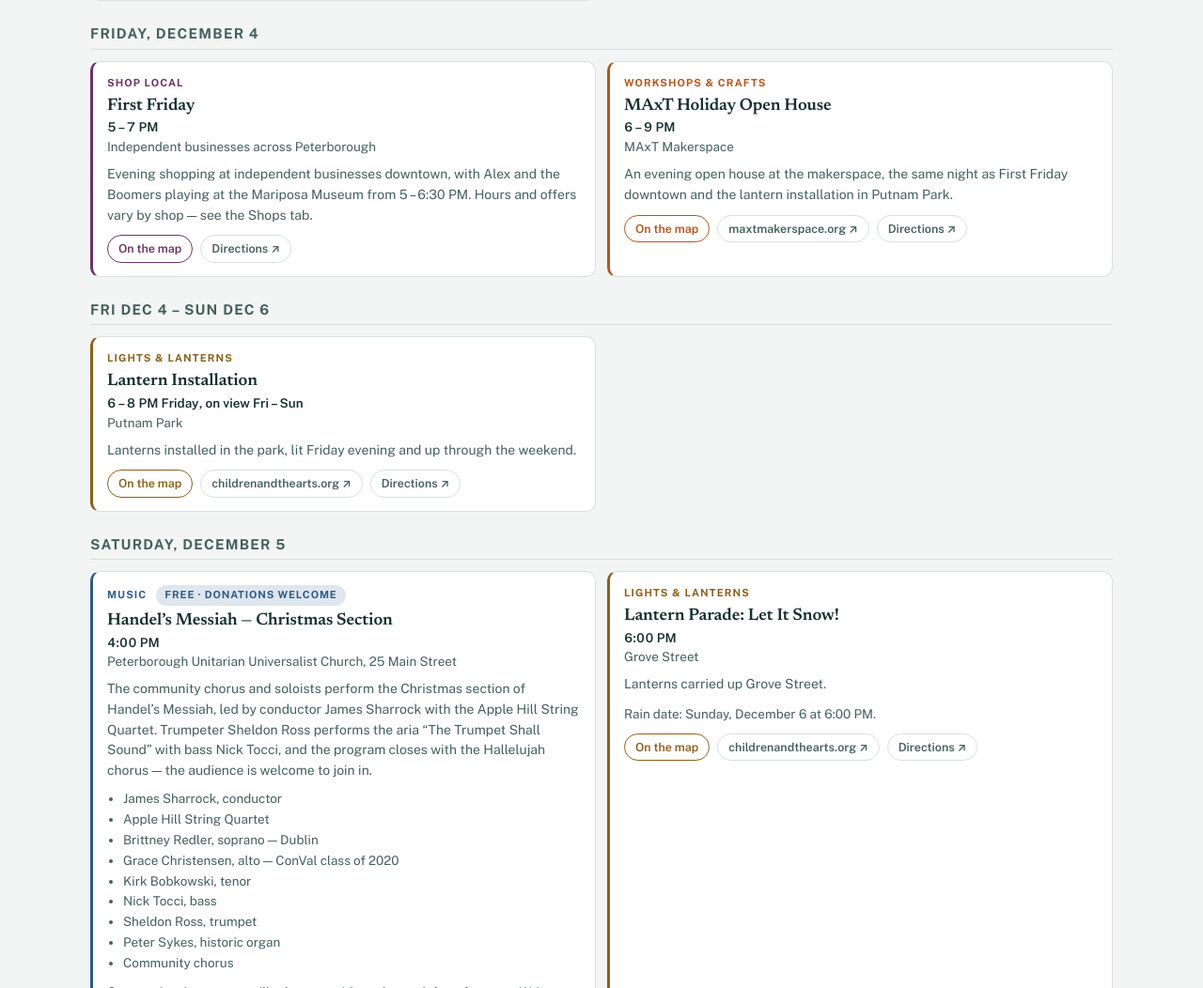
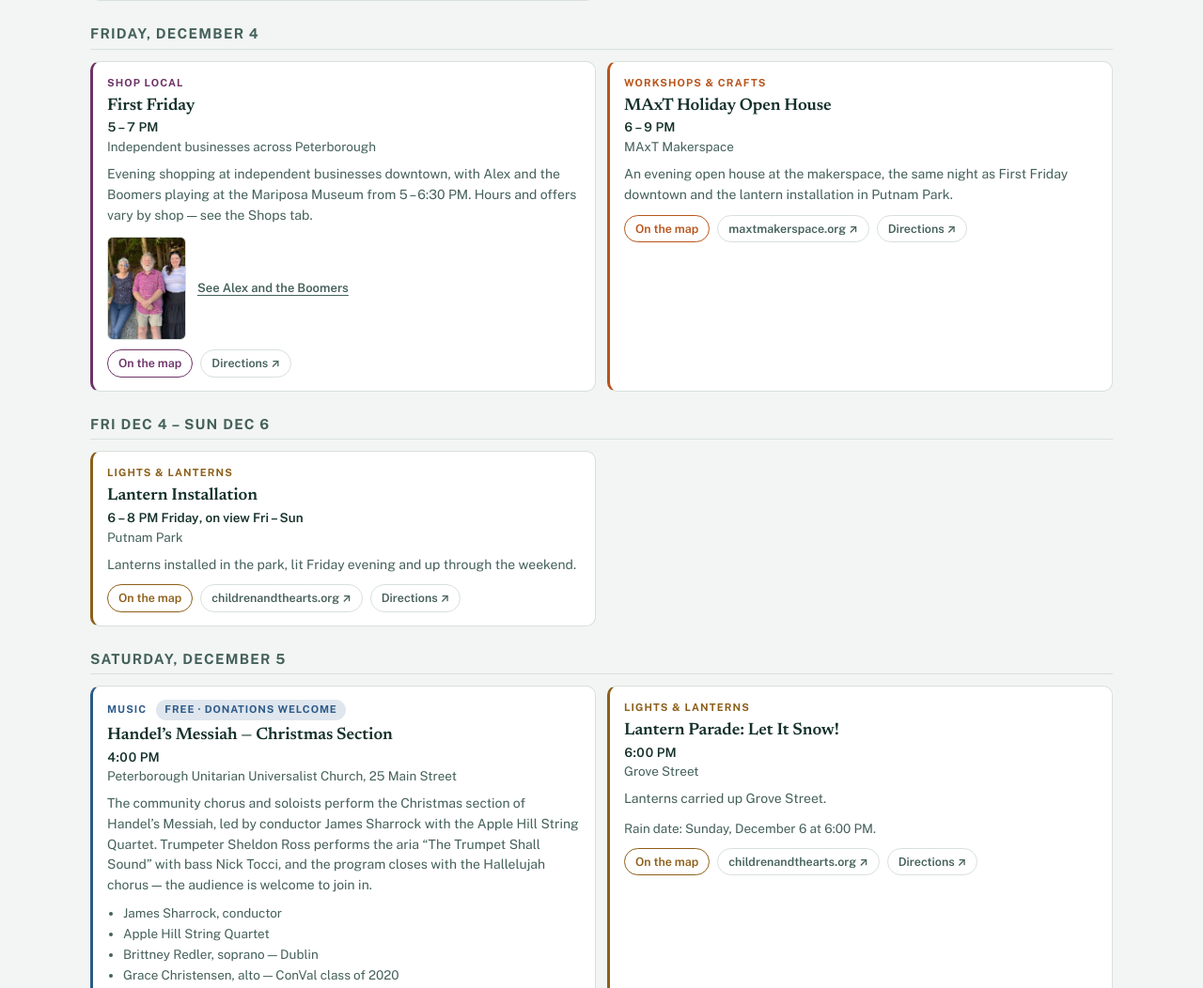
Before and after one commit to erin-cpu/Around-Peterborough, a plain HTML site: page docs/index.html in a window 1280 px wide. Shown: the part 4565-5617 px from the top of the page at 94% size. Drawn offline with nearby package versions, Linux system fonts and the light colour scheme.

Commit message:
Put the Alex and the Boomers photo on First Friday
The attachment caption was hardcoded to "View the full flyer", which
would have been wrong over a photograph of a band. Events can now set
their own; the five actual flyers say nothing and keep the old wording.
The lightbox called itself "Event flyer" to screen readers for the same
reason, and is now "Event image".

Alt text describes the photograph for anyone who cannot see it, without
guessing at who is who.

Co-Authored-By: Claude Opus 5 <noreply@anthropic.com>

```diff
--- a/docs/index.html
+++ b/docs/index.html
@@ -681,7 +681,7 @@ footer p + p{margin-top:7px}
   </footer>
 </main>
 
-<div class="lightbox" id="lightbox" hidden role="dialog" aria-modal="true" aria-label="Event flyer">
+<div class="lightbox" id="lightbox" hidden role="dialog" aria-modal="true" aria-label="Event image">
   <img id="lbimg" alt="">
   <button type="button" class="lbclose">Close</button>
 </div>
@@ -1060,7 +1060,9 @@ const EVENTS = [
     id:"firstfriday", title:"First Friday", cat:"shop",
     start:"2026-12-04", time:"5 – 7 PM", sort:1020,
     place:"Independent businesses across Peterborough", venue:"mainst",
-    desc:"Evening shopping at independent businesses downtown, with Alex and the Boomers playing at the Mariposa Museum from 5 – 6:30 PM. Hours and offers vary by shop — see the Shops tab."
+    desc:"Evening shopping at independent businesses downtown, with Alex and the Boomers playing at the Mariposa Museum from 5 – 6:30 PM. Hours and offers vary by shop — see the Shops tab.",
+    flyer:{src:"boomers.jpg", label:"See Alex and the Boomers",
+      alt:"Alex and the Boomers: the five members of the band standing side by side outdoors on a summer evening, leaning against a granite boulder with a wooded hillside behind them."}
   },
   {
     id:"messiah", title:"Handel’s Messiah — Christmas Section", cat:"music",
@@ -1215,7 +1217,9 @@ function eventCard(ev){
         + '<button type="button" class="copy" data-copy="'+esc(ev.email)+'">Copy</button></p>' : "")
     + (ev.flyer ? '<button type="button" class="flyerthumb" data-src="'+esc(ev.flyer.src)+'" data-alt="'+esc(ev.flyer.alt)+'">'
         + '<img src="'+esc(ev.flyer.src)+'" alt="'+esc(ev.flyer.alt)+'" loading="lazy">'
-        + '<span>View the full flyer</span></button>' : "")
+        /* Not every attached image is a flyer, so the caption is the event's
+           to set; flyers just don't bother. */
+        + '<span>'+esc(ev.flyer.label || "View the full flyer")+'</span></button>' : "")
     + (ev.flag ? '<p class="flag"><b>Check this:</b> '+esc(ev.flag)+'</p>' : "")
     + '<p class="links">'+onMap+links+maps+'</p>'
     + '</div>'
```
Also changed, not shown: src/page.html (+7 -3 lines), docs/boomers.jpg (added).
